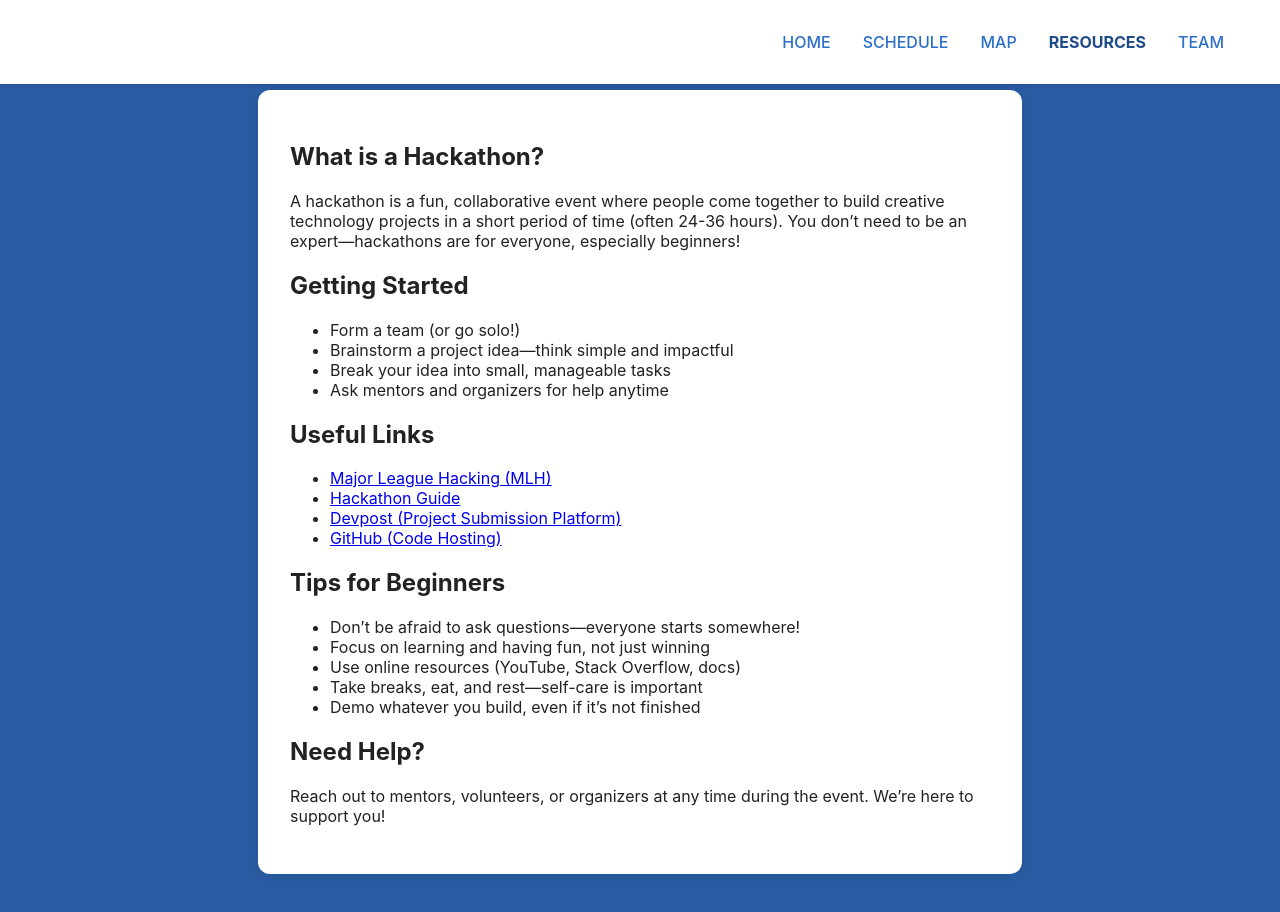
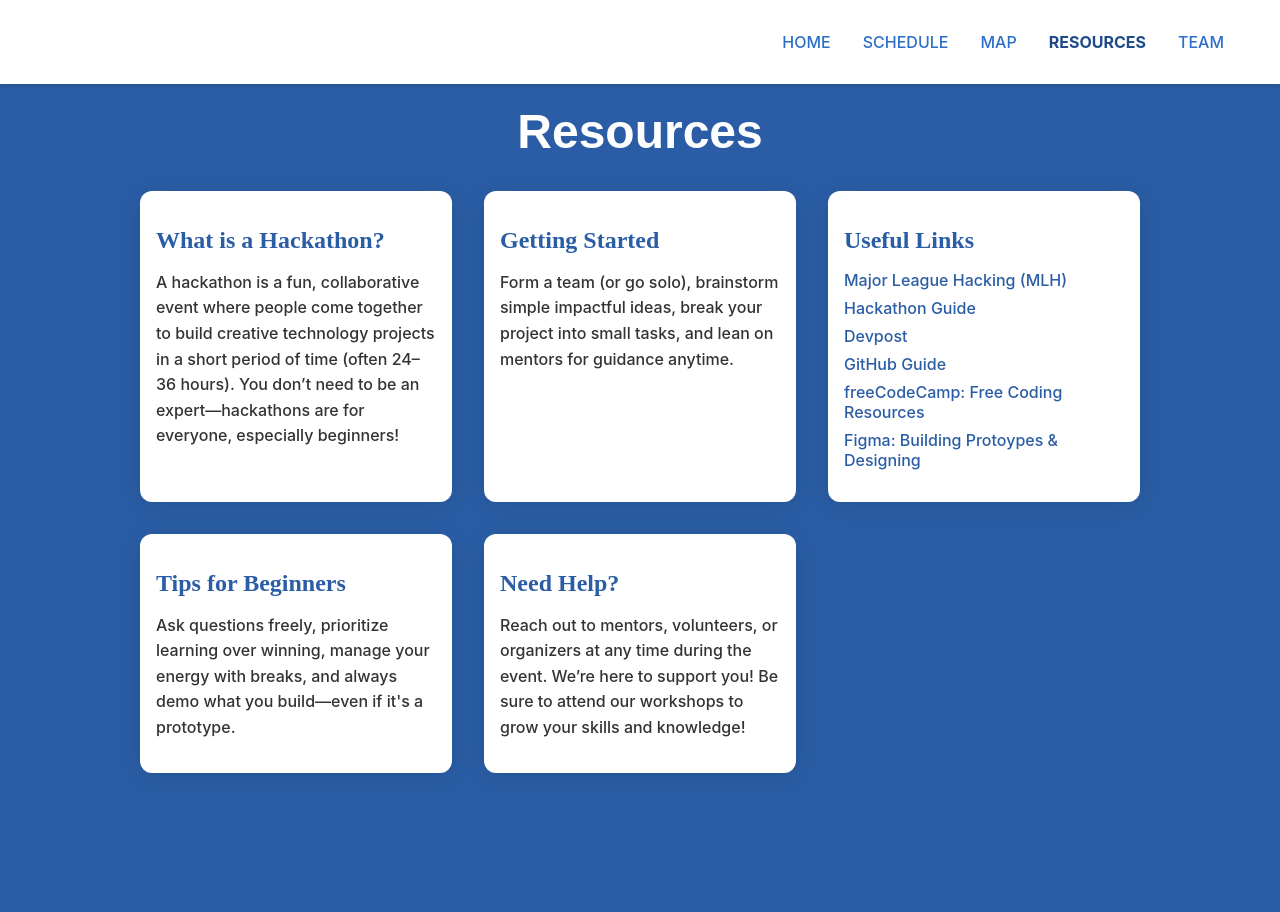
Before and after one commit to cu-divhacks/2025website, a React (Create React App) app in the folder 2025divhacks/: page /resources in a window 1280 px wide. Shown: the top 912 px of the page. After the commit the page ends 800 px from the top, so only its background shows below. Built offline with nearby package versions, Linux system fonts and the light colour scheme.

Commit message:
changed layout of resources page & fixed the weird empty blue space?

```diff
--- a/2025divhacks/src/App.css
+++ b/2025divhacks/src/App.css
@@ -4,6 +4,7 @@ html, body, #root {
   padding: 0;
   height: 100%;
   background-color: #2A5DA5;
+  overflow-x: hidden;
 }
 
 #mlh-trust-badge {
@@ -949,3 +950,64 @@ html, body, #root {
   border-bottom: 2px solid rgba(255, 255, 255, 0.3);
   padding-bottom: 0.5vw;
 }
+
+/*Resources Page*/
+.resources-page {
+  padding: 4rem 1rem;
+  background-color: #2A5DA5;
+  min-height: 80vh;
+  color: #fff;
+  text-align: center;
+}
+.resources-title {
+  font-size: 3rem;
+  margin-bottom: 2rem;
+  font-family: 'Archivo Black', sans-serif;
+}
+.resources-grid {
+  display: grid;
+  grid-template-columns: repeat(auto-fit, minmax(250px, 1fr));
+  gap: 2rem;
+  max-width: 1000px;
+  margin: 0 auto;
+}
+.resource-card {
+  background: #fff;
+  border-radius: 12px;
+  padding: 1rem;
+  box-shadow: 0 4px 24px rgba(0,0,0,0.1);
+  text-align: left;
+  color: #333;
+  transition: transform 0.2s, box-shadow 0.2s;
+}
+.resource-card:hover {
+  transform: translateY(-5px);
+  box-shadow: 0 8px 32px rgba(0,0,0,0.15);
+}
+.card-title {
+  font-size: 1.5rem;
+  margin-bottom: 0.75rem;
+  font-family: 'Bebas Neue', cursive;
+  color: #2A5DA5;
+}
+.card-content {
+  font-size: 1rem;
+  line-height: 1.6;
+  margin-bottom: 1rem;
+  font-weight: 500;
+}
+.card-links {
+  list-style: none;
+  padding: 0;
+}
+.card-links li {
+  margin-bottom: 0.5rem;
+}
+.card-links a {
+  color: #2A5DA5;
+  text-decoration: none;
+  font-weight: 500;
+}
+.card-links a:hover {
+  text-decoration: underline;
+}
--- a/2025divhacks/src/pages/Map.js
+++ b/2025divhacks/src/pages/Map.js
@@ -22,7 +22,7 @@ const Map = () => {
         fontWeight: '700',
         textTransform: 'uppercase'
       }}>
-        Map
+        CAMPUS
       </h1>
       <img
         src={mapImg}
--- a/2025divhacks/src/pages/Resources.js
+++ b/2025divhacks/src/pages/Resources.js
@@ -1,61 +1,59 @@
 import React from 'react';
 import '../App.css';
 
-const Resources = () => {
+const resourcesData = [
+  {
+    title: "What is a Hackathon?",
+    content: "A hackathon is a fun, collaborative event where people come together to build creative technology projects in a short period of time (often 24–36 hours). You don’t need to be an expert—hackathons are for everyone, especially beginners!"
+  },
+  {
+    title: "Getting Started",
+    content: "Form a team (or go solo), brainstorm simple impactful ideas, break your project into small tasks, and lean on mentors for guidance anytime.",
+  },
+  {
+    title: "Useful Links",
+    links: [
+      { label: "Major League Hacking (MLH)", href: "https://mlh.io/" },
+      { label: "Hackathon Guide", href: "https://taikai.network/blog/hackathon-beginners-guide" },
+      { label: "Devpost", href: "https://devpost.com/" },
+      { label: "GitHub Guide", href: "https://docs.github.com/en" },
+      { label: "freeCodeCamp: Free Coding Resources", href: "https://www.freecodecamp.org/" },
+      { label: "Figma: Building Protoypes & Designing", href: "https://www.figma.com/" }
+    ]
+  },
+  {
+    title: "Tips for Beginners",
+    content: "Ask questions freely, prioritize learning over winning, manage your energy with breaks, and always demo what you build—even if it's a prototype."
+  },
+  {
+    title: "Need Help?",
+    content: "Reach out to mentors, volunteers, or organizers at any time during the event. We’re here to support you! Be sure to attend our workshops to grow your skills and knowledge!"
+  }
+];
+
+export default function Resources() {
   return (
-    <div className="resources-page" style={{
-      padding: '60px 20px 40px 20px',
-      textAlign: 'center',
-      minHeight: '80vh',
-      display: 'flex',
-      flexDirection: 'column',
-      justifyContent: 'center',
-      alignItems: 'center',
-      backgroundColor: '#2A5DA5',
-      position: 'relative',
-      zIndex: 1,
-      padding: '90px'
-    }}>
-      <div style={{
-        background: '#fff',
-        borderRadius: '12px',
-        boxShadow: '0 4px 24px rgba(0,0,0,0.10)',
-        padding: '2rem',
-        maxWidth: '700px',
-        width: '100%',
-        textAlign: 'left',
-        color: '#222',
-        margin: '0 auto'
-      }}>
-        <h2>What is a Hackathon?</h2>
-        <p>A hackathon is a fun, collaborative event where people come together to build creative technology projects in a short period of time (often 24-36 hours). You don’t need to be an expert—hackathons are for everyone, especially beginners!</p>
-        <h2>Getting Started</h2>
-        <ul>
-          <li>Form a team (or go solo!)</li>
-          <li>Brainstorm a project idea—think simple and impactful</li>
-          <li>Break your idea into small, manageable tasks</li>
-          <li>Ask mentors and organizers for help anytime</li>
-        </ul>
-        <h2>Useful Links</h2>
-        <ul>
-          <li><a href="https://mlh.io/" target="_blank" rel="noopener noreferrer">Major League Hacking (MLH)</a></li>
-          <li><a href="https://hackathon.guide/" target="_blank" rel="noopener noreferrer">Hackathon Guide</a></li>
-          <li><a href="https://devpost.com/" target="_blank" rel="noopener noreferrer">Devpost (Project Submission Platform)</a></li>
-          <li><a href="https://github.com/" target="_blank" rel="noopener noreferrer">GitHub (Code Hosting)</a></li>
-        </ul>
-        <h2>Tips for Beginners</h2>
-        <ul>
-          <li>Don’t be afraid to ask questions—everyone starts somewhere!</li>
-          <li>Focus on learning and having fun, not just winning</li>
-          <li>Use online resources (YouTube, Stack Overflow, docs)</li>
-          <li>Take breaks, eat, and rest—self-care is important</li>
-          <li>Demo whatever you build, even if it’s not finished</li>
-        </ul>
-        <h2>Need Help?</h2>
-        <p>Reach out to mentors, volunteers, or organizers at any time during the event. We’re here to support you!</p>
+    <section className="resources-page">
+      <h1 className="resources-title">Resources</h1>
+      <div className="resources-grid">
+        {resourcesData.map((item, idx) => (
+          <div key={idx} className="resource-card">
+            <h2 className="card-title">{item.title}</h2>
+            {item.content && <p className="card-content">{item.content}</p>}
+            {item.links && (
+              <ul className="card-links">
+                {item.links.map(({ label, href }) => (
+                  <li key={href}>
+                    <a href={href} target="_blank" rel="noopener noreferrer">
+                      {label}
+                    </a>
+                  </li>
+                ))}
+              </ul>
+            )}
+          </div>
+        ))}
       </div>
-    </div>
+    </section>
   );
-};
-
-export default Resources;
+}
```
